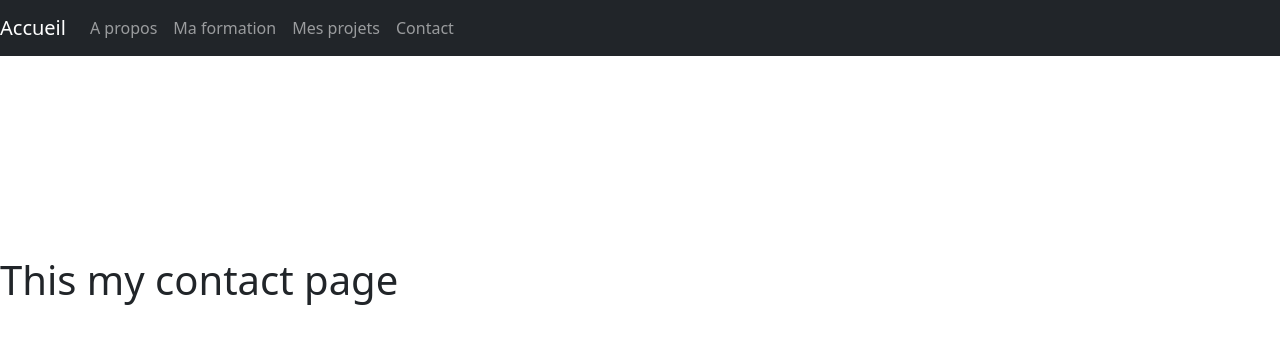
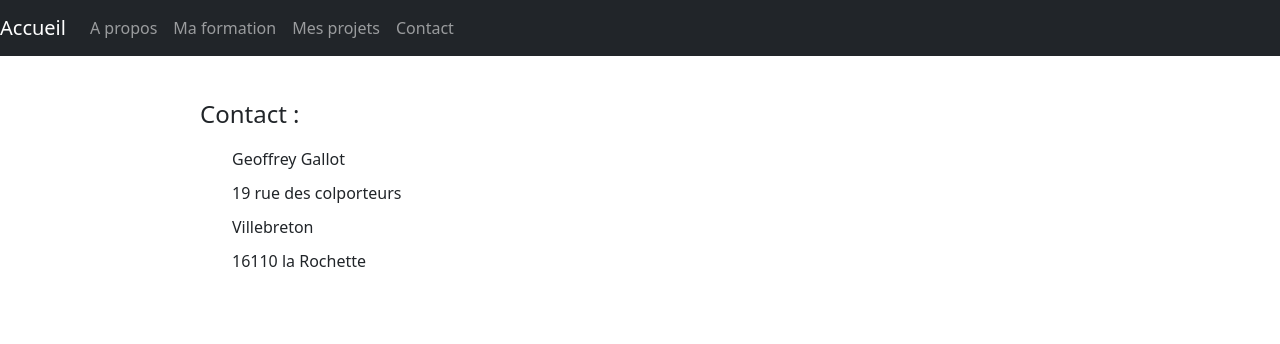
Before and after one commit to geoffrey-gallot/vue-cv, a Vue app: page /contact in a window 1280 px wide. Shown: the top 344 px of the page. Built offline with nearby package versions, Linux system fonts and the light colour scheme.

Commit message:
mise en place page contact & et correctif css

```diff
--- a/src/App.vue
+++ b/src/App.vue
@@ -1,6 +1,6 @@
 <template>
   <div id="app">
-    <NavBar />
+    <NavBar/>
     <transition name="fade">
       <router-view />
     </transition>
@@ -19,7 +19,7 @@ export default {
 
 <style lang="scss">
 .fade-enter-active, .fade-leave-active {
-  transition: opacity .5s;
+  transition: opacity 1s;
 }
 .fade-enter, .fade-leave-to /* .fade-leave-active below version 2.1.8 */ {
   opacity: 0;
--- /dev/null
+++ b/src/components/Coord.vue
@@ -0,0 +1,32 @@
+<template>
+  <div class="contact">
+    <h4>Contact :</h4>
+    <ul>
+      <li>Geoffrey Gallot</li>
+      <li>19 rue des colporteurs</li>
+      <li>Villebreton</li>
+      <li>16110 la Rochette</li>
+    </ul>
+  </div>
+</template>
+
+<script>
+export default {
+  name: "Coord"
+};
+</script>
+
+<style scoped>
+.contact {
+  display: flex;
+  flex-direction: column;
+  margin-right: 150px;
+  margin-left: 200px;
+}
+.contact ul {
+  list-style: none;
+}
+.contact ul li{
+    margin-top: 10px;
+}
+</style>
--- a/src/views/About.vue
+++ b/src/views/About.vue
@@ -49,7 +49,8 @@ export default {
 
 <style scoped>
 .about {
-  height: 93vh;
+  position: fixed;
+  height: 100vh;
   width: 100%;
   background-color: #2b2b2b;
   display: flex;
--- a/src/views/Contact.vue
+++ b/src/views/Contact.vue
@@ -1,17 +1,27 @@
 <template>
   <div class="contact">
-    <h1>This my contact page</h1>
+    <section class="coord">
+            <Coord/>
+    </section>
+    <section class="formContact"></section>
   </div>
 </template>
 
 <script>
+import Coord from '../components/Coord'
 export default {
   name: 'Contact',
+  components: {
+    Coord,
+  }
 }
 </script>
 
 <style scoped>
 .contact{
-  margin-top: 200px;
+  position: fixed;
+  top: 100px;
+  display: flex;
+  flex-direction: column;
 }
 </style>
--- a/src/views/Formation.vue
+++ b/src/views/Formation.vue
@@ -107,6 +107,7 @@ export default {
 
 <style scoped>
 .formation {
+  position: absolute;
   display: flex;
   flex-direction: column;
 }
--- a/src/views/Home.vue
+++ b/src/views/Home.vue
@@ -1,7 +1,6 @@
 <template>
   <div class="home">
     <div class="main-content">
-      <img src="../../public/img/resourses/pexels-lisa-1048283.jpg" alt="" />
       <div class="title">Geoffrey Gallot</div>
       <div class="content">Developpeur Fullstack web et web mobile</div>
       <div class="socialNetwork">
@@ -24,6 +23,15 @@ export default {
 </script>
 
 <style scoped>
+.home{
+  position: fixed;
+  top: 0;
+  height: 100vh;
+  width: 100%;
+  background-image: url("../../public/img/resourses/pexels-lisa-1048283.jpg");
+  background-size: cover;
+  z-index: -10;
+}
 .home img {
   position: fixed;
   top: 0;
--- a/src/views/Project.vue
+++ b/src/views/Project.vue
@@ -34,10 +34,11 @@ export default {
   margin: 10px;
 }
 .project{
+  position: fixed;
   margin-top: 100px;
+  left: 30%;
   display: flex;
   flex-direction: row;
-  justify-content: center;
 }
 .projectItem{
   margin: 20px;
```
